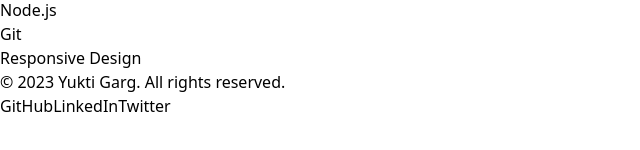
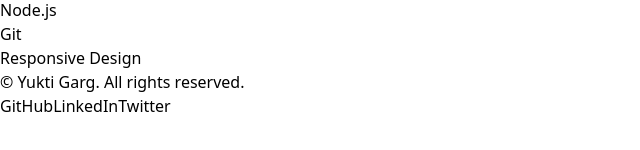
Before and after one commit to YukiP7/My_portfolio, a React (Vite) app: page /skills in a window 1280 px wide. Shown: the part 218-368 px from the top of the page, without its empty margins (0-640 px from the left). Built offline with nearby package versions, Linux system fonts and the light colour scheme.

Commit message:
Changes in footer

```diff
--- a/src/components/Footer.jsx
+++ b/src/components/Footer.jsx
@@ -4,7 +4,7 @@ const Footer = () => {
   return (
     <footer className="bg-gray-800 text-white py-8">
       <div className="container mx-auto px-6 text-center">
-        <p>&copy; 2023 Yukti Garg. All rights reserved.</p>
+        <p>&copy; Yukti Garg. All rights reserved.</p>
         <div className="flex justify-center space-x-4 mt-4">
           <a href="https://github.com/YukiP7" className="hover:text-blue-500 transition-colors"
           target='_blank'>GitHub</a>
```
